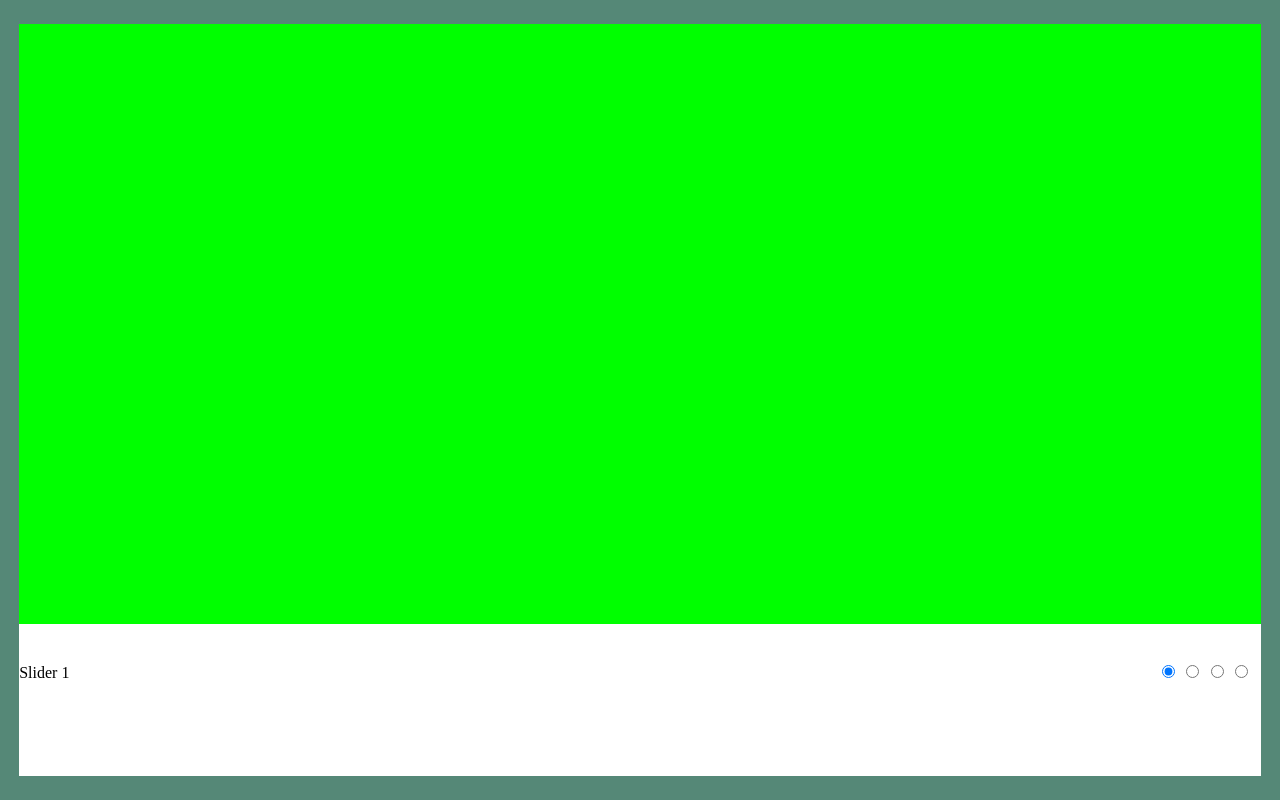
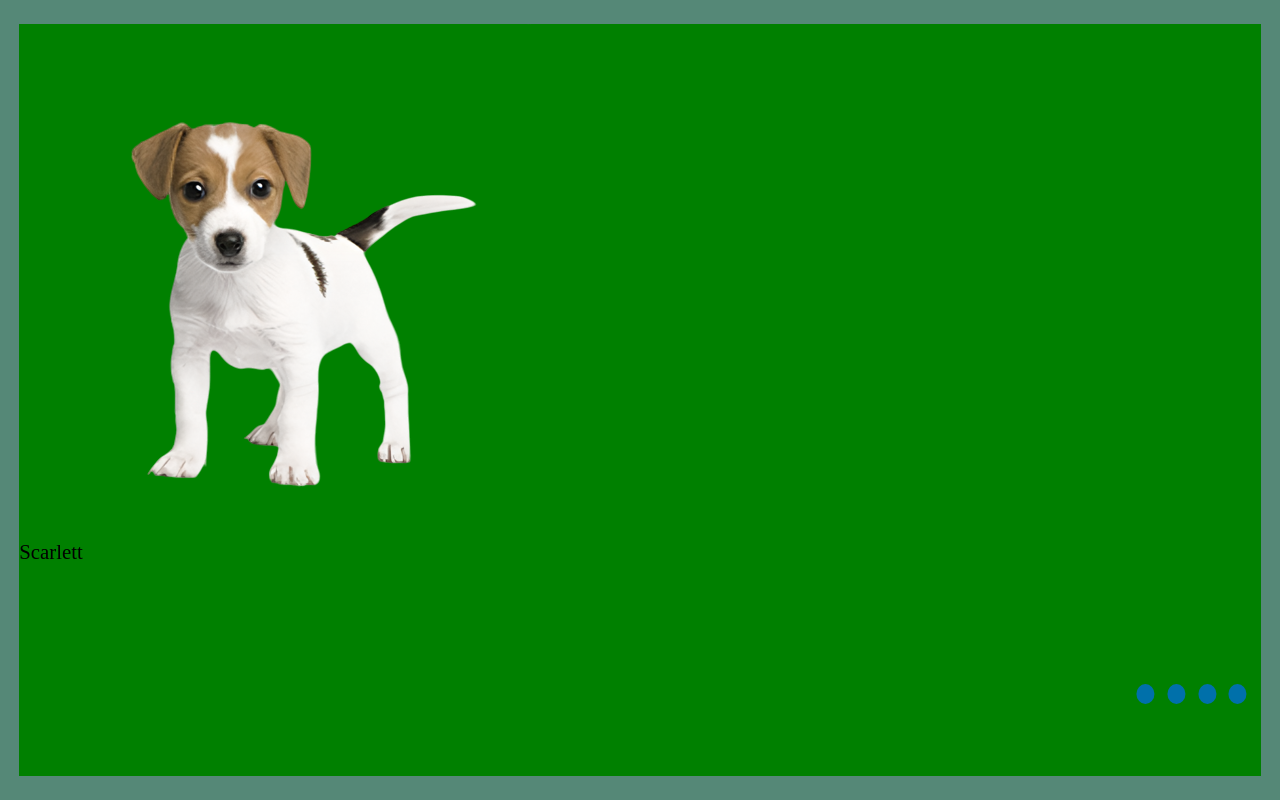
Before and after one commit to Serproshko/cssMemeSlider, a plain HTML site: page index.html in a window 1280 px wide. Drawn offline with Linux system fonts and the light colour scheme.

Commit message:
feat: add and animated elements in slider (thu, sep 10, 2024 11:14:30 pm)

```diff
--- a/index.html
+++ b/index.html
@@ -8,25 +8,43 @@
 </head>
 <body>
     <div class="slider-content">
-        <div class="slider-image">
+        <div class="slider">
+            <input type="radio" name="ctrl-sldr" id="first" checked="checked"/>
+            <input type="radio" name="ctrl-sldr" id="second"/>
+            <input type="radio" name="ctrl-sldr" id="third"/>
+            <input type="radio" name="ctrl-sldr" id="fourth"/>
+
+            <div class="slider-image s1">
+                <img src="pets-scarlett-500.png" alt="">
+                <p class="first-text">Scarlett</p>
+            </div>
+            <div class="slider-image">
+                <img src="pets-timmy-500.png" alt="">
+                <p class="second-text">Timmy</p>
+            </div>
+            <div class="slider-image">
+                <img src="pets-woody-500.png" width="500" height="500">
+                <p>Woody</p>
+            </div>
+            <div class="slider-image">
+                <img src="pets-jennifer-500.png" width="500" height="500">
+                <p>Jennifer</p>
+            </div>
         </div>
-        <div class="control-slider">
+        <!-- <div class="text-and-puncts">
             <div class="text-slider">
-                <p>Slider 1</p>
-            </div>
-            <div class="puncts-control">
-                <div class="first-punct">
-                    <input type="radio" name="control-slider" id="first" checked="checked"/>
-                </div>
-                <div class="second-punct">
-                    <input type="radio" name="control-slider" id="second"/>
-                </div>
-                <div class="third-punct">
-                    <input type="radio" name="control-slider" id="third"/>
-                </div>
-                <div class="fourth-punct">
-                    <input type="radio" name="control-slider" id="fourth"/>
-                </div>
+                <div class="text-in-slider t1"><p>Lorem ipsum dolor sit, amet consectetur adipisicing elit.
+                Provident fugiat tenetur, molestias saepe dolor ratione officia? Minus optio incidunt modi libero? Eligendi, blanditiis nam.
+                Aliquam quaerat odit voluptatibus mollitia aut!</p></div>
+                <div class="text-in-slider"><p>2</p></div>
+                <div class="text-in-slider"><p>3</p></div>
+                <div class="text-in-slider"><p>4</p></div>
+            </div> -->
+            <div class="controls">
+                <label for="first" id="bar1"></label>
+                <label for="second" id="bar2"></label>
+                <label for="third" id="bar3"></label>
+                <label for="fourth" id="bar4"></label>
             </div>
         </div>
     </div>
--- a/style.css
+++ b/style.css
@@ -1,7 +1,6 @@
 *{
     margin: 0;
     padding: 0;
-    box-sizing: border-box;
 }
 
 body{
@@ -13,31 +12,108 @@ body{
     margin-top: 3vh;
     width: 97vw;
     height: 94vh;
+    overflow: hidden;
     background-color: #fff;
 }
 
-.slider-image{
-    width: 100%;
+.slider{
+    width: 400%;
     height: 75vh;
-    background-color: #00ff00;
-}
-
-.control-slider{
-    margin: 5vh 1vw 0 0;
     display: flex;
 }
 
-.text-slider{
-    width: 75%;
+.slider-image{
+    width: 25%;
+    height: 95vh;
+    transition: 1s;
 }
 
-.puncts-control{
-    margin-left: 20vw;
-    width: 7vw;
+.text-and-puncts{
+    transform: translateY(30%);
+    width: 400%;
+    height: 14.8vh;
+    overflow: hidden;
     display: flex;
-    justify-content: space-between;
+    background-color: red;
 }
 
-input:checked{
-   background-color: #00ff22;
+.text-slider{
+    width: 20%;
+    height: 400%;
 }
+
+.text-in-slider{
+    transition: 1s;
+    height: 100%;
+}
+
+.controls{
+    transform: translate(90%, 300%);
+    display: flex;
+}
+
+@keyframes animText{
+    from{
+        transform: translateX(100%);
+    }
+
+    to{
+        transform: translateX(0%);
+    }
+}
+
+p{
+    animation: animText 2s;
+    font-size: 130%;
+}
+
+#bar1, #bar2, #bar3, #bar4{
+    margin-right: 1vw;
+    transition: 0.5s;
+    width: 1.4vw;
+    height: 2.5vh;
+    border-radius: 100%;
+    cursor: pointer;
+    background-color: #0070aa;
+}
+
+#bar1:hover, #bar2:hover, #bar3:hover, #bar4:hover{
+    transition: 0.5s;
+    background-color: #fff;
+}
+
+input[name="ctrl-sldr"]{
+    width: 0;
+    visibility: hidden;
+}
+
+/* --------------------------------------- Controls ----------------------------------------------- */
+
+#first:checked ~ .s1{
+    margin-left: 0;
+    background-color: green;
+}
+
+#second:checked ~ .s1{
+    margin-left: -25%;
+}
+
+#second:checked ~ .slider-image{
+    background-color: yellow;
+}
+
+#third:checked ~ .s1{
+    margin-left: -50%;
+}
+
+#third:checked ~ .slider-image{
+    background-color: orange;
+}
+
+#fourth:checked ~ .s1{
+    margin-left: -75%;
+}
+
+#fourth:checked ~ .slider-image{
+    background-color: red;
+}
```
Also changed, not shown: pets-jennifer-500.png (added), pets-scarlett-500.png (added), pets-timmy-500.png (added), pets-woody-500.png (added).
